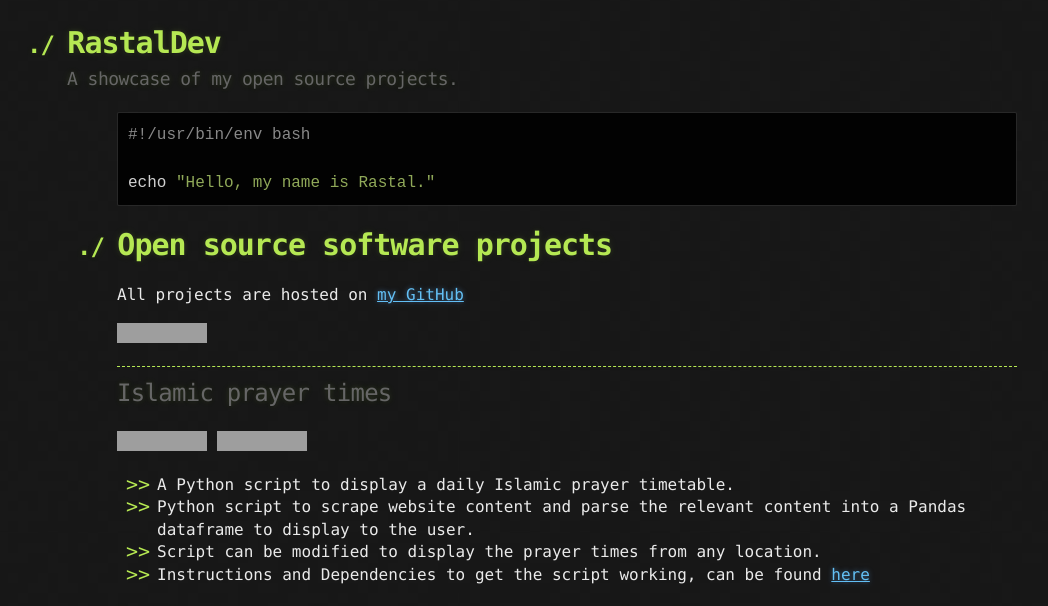
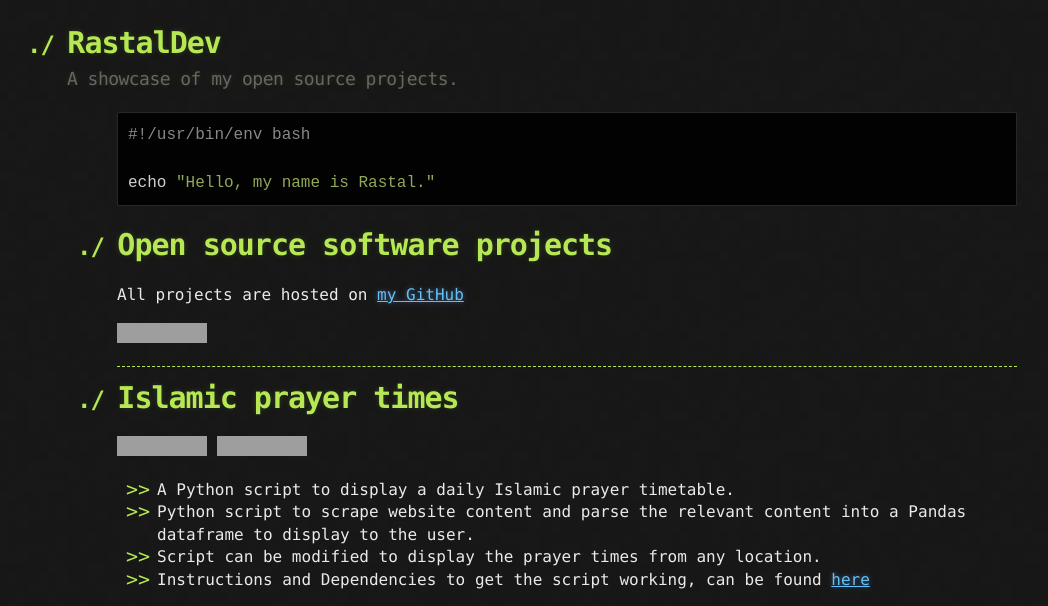
Before and after one commit to RastalDev/rastaldev.github.io, a Jekyll site: the page built from index.md, in a window 1280 px wide. Shown: the top 606 px of the page, without its empty margins (73-1121 px from the left). Built offline with Jekyll 4.4.1, drawn with Linux system fonts in a browser that asks for light colours; grey boxes are pictures that could not be loaded.

Commit message:
minor formatting adjustment to index.md

```diff
--- a/index.md
+++ b/index.md
@@ -15,7 +15,7 @@ All projects are hosted on [my GitHub](https://github.com/rastaldev)
 
 ---
 
-## Islamic prayer times
+# Islamic prayer times
 
 ![python](https://img.shields.io/badge/Python-FFD43B?style=for-the-badge&logo=python&logoColor=blue) ![pandas](https://img.shields.io/badge/Pandas-2C2D72?style=for-the-badge&logo=pandas&logoColor=white)
 
@@ -24,13 +24,13 @@ All projects are hosted on [my GitHub](https://github.com/rastaldev)
 - Script can be modified to display the prayer times from any location.
 - Instructions and Dependencies to get the script working, can be found [here](https://github.com/RastalDev/prayer_times#necessary-python-libraries-which-must-be-installed-to-run-the-script)
 
-### Example of output when script is run in a terminal emulator
+## Example of output when script is run in a terminal emulator
 
 ![screenshot1](https://github.com/RastalDev/prayer_times/raw/master/example.png)
 
 ---
 
-## An autocorrect spelling script for Vim / Neovim
+# An autocorrect spelling script for Vim / Neovim
 
 ![vim](https://img.shields.io/badge/VIM-%2311AB00.svg?&style=for-the-badge&logo=vim&logoColor=white) ![nvim](https://img.shields.io/badge/NeoVim-%2357A143.svg?&style=for-the-badge&logo=neovim&logoColor=white)
 
@@ -38,13 +38,13 @@ All projects are hosted on [my GitHub](https://github.com/rastaldev)
 - Type an incorrectly spelled word, hit `SPACE` to type the next word and the script will automatically correct the word.
 - Instructions to get the script working in Vim or Neovim, can be found [here](https://github.com/RastalDev/vim_autocorrect#to-use-the-script)
 
-### Example of script working in Neovim
+## Example of script working in Neovim
 
 ![screenshot2](https://github.com/RastalDev/vim_autocorrect/raw/master/screenshot.gif)
 
 ---
 
-## A Dracula theme for `tut`
+# A Dracula theme for `tut`
 
 ![mastodon](https://joinmastodon.org/logos/wordmark-black-text.svg)
 
```
